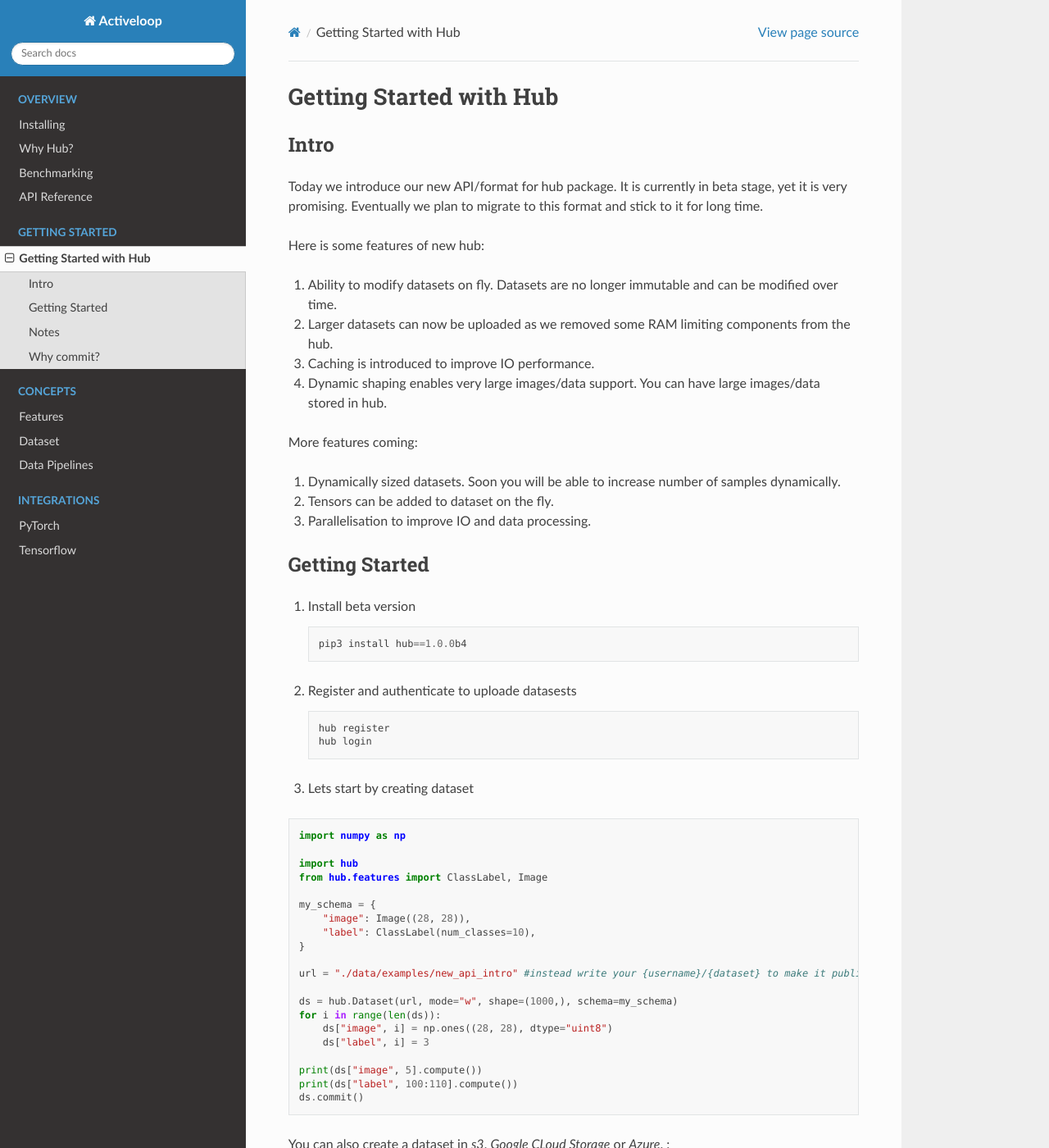
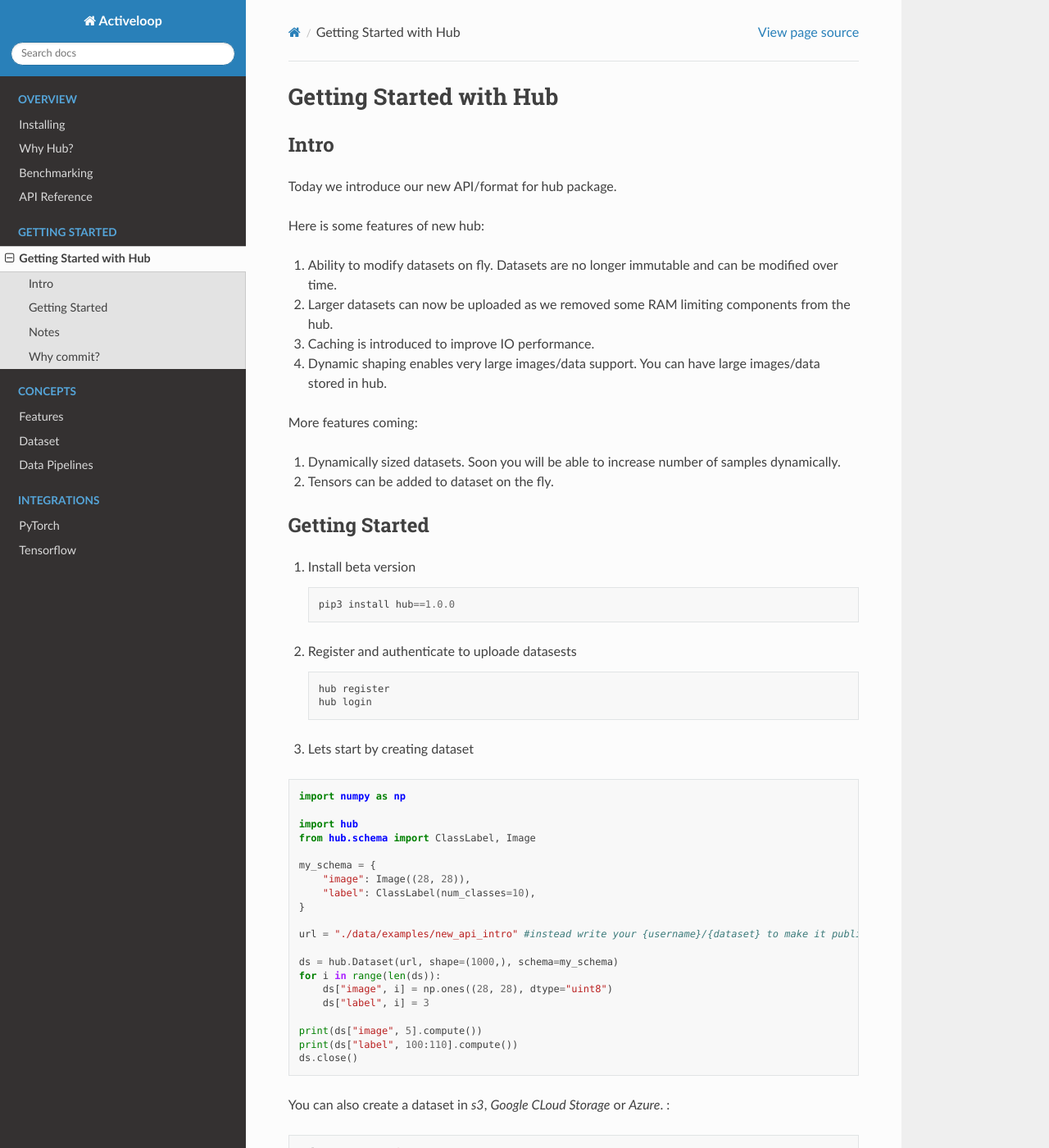
Before and after one commit to activeloopai/deeplake, a Sphinx documentation site: the page built from docs/source/simple.md, in a window 1280 px wide and 1400 px high. Shown: the whole window at 82% size. Built offline with Sphinx 7.4.7 and the Read the Docs theme 2.0.0, drawn with Linux system fonts in a browser that asks for light colours; some of the changed text lies outside the part shown.

Commit message:
Change version, commits, pipelines

````diff
--- a/docs/source/simple.md
+++ b/docs/source/simple.md
@@ -2,8 +2,7 @@
 
 ### Intro
 
-Today we introduce our new API/format for hub package. It is currently in beta stage, yet it is very promising.
-Eventually we plan to migrate to this format and stick to it for long time.
+Today we introduce our new API/format for hub package.
 
 Here is some features of new hub:
 1. Ability to modify datasets on fly. Datasets are no longer immutable and can be modified over time.
@@ -14,13 +13,12 @@ Here is some features of new hub:
 More features coming:
 1. Dynamically sized datasets. Soon you will be able to increase number of samples dynamically.
 2. Tensors can be added to dataset on the fly.
-3. Parallelisation to improve IO and data processing.
 
 ### Getting Started
 
 1. Install beta version
     ```
-    pip3 install hub==1.0.0b4
+    pip3 install hub==1.0.0
     ```
 
 2. Register and authenticate to uploade datasests
@@ -34,7 +32,7 @@ More features coming:
 import numpy as np
 
 import hub
-from hub.features import ClassLabel, Image
+from hub.schema import ClassLabel, Image
 
 my_schema = {
     "image": Image((28, 28)),
@@ -43,14 +41,14 @@ my_schema = {
 
 url = "./data/examples/new_api_intro" #instead write your {username}/{dataset} to make it public
 
-ds = hub.Dataset(url, mode="w", shape=(1000,), schema=my_schema)
+ds = hub.Dataset(url, shape=(1000,), schema=my_schema)
 for i in range(len(ds)):
     ds["image", i] = np.ones((28, 28), dtype="uint8")
     ds["label", i] = 3
 
 print(ds["image", 5].compute())
 print(ds["label", 100:110].compute())
-ds.commit()
+ds.close()
 ```
 
 You can also create a dataset in *s3*, *Google CLoud Storage* or *Azure*. :
@@ -85,9 +83,11 @@ After this we can loop over dataset and read/write from it.
 
 Since caching is in place, you need to tell program to push final changes to permanent storage.
 
-NOTE: This action invalidates dataset.
+`.close()` saves changes from cache to dataset final storage and does not invalidate dataset object.
+On the other hand, `.flush()` saves changes to dataset, but invalidates it.
 
-Alternatively you can use following style.
+
+Alternatively you can use the following style.
 
 ```python
 with hub.Dataset(...) as ds:
````
Also changed, not shown: other parts of docs/source/simple.md (+1 -1 lines), docs/source/concepts/transform.md (+2 -1 lines), docs/source/installing.md (+2 -2 lines).
